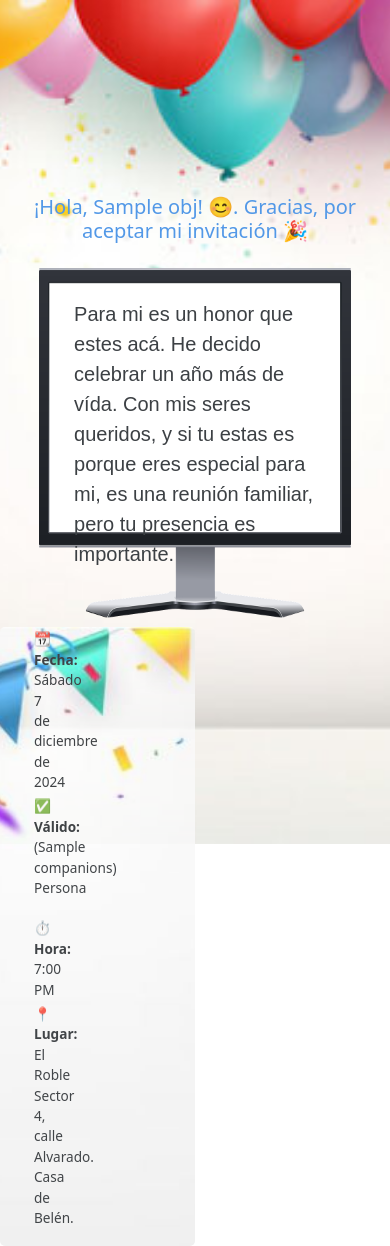
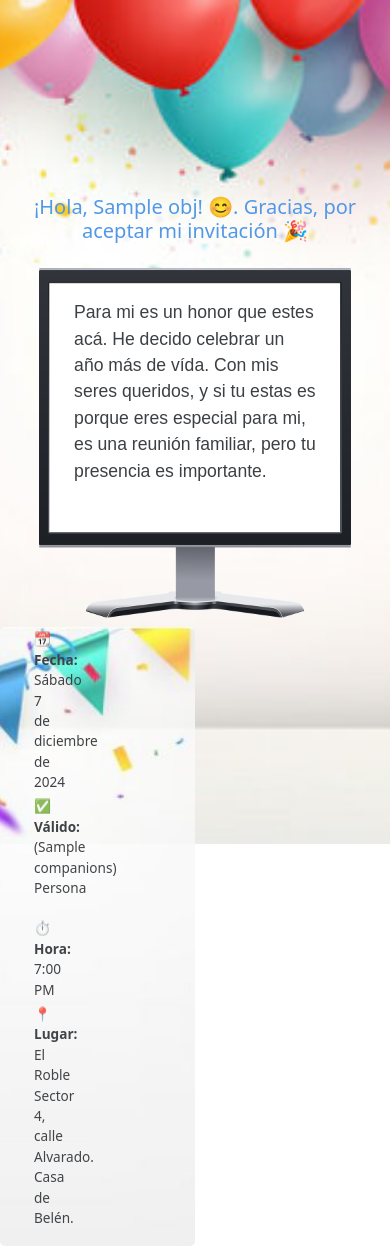
Before and after one commit to ceeck65/birthday, a Django app: template app/templates/invitation.html in a window 390 px wide. Run offline with Django 5.2, Linux system fonts and the light colour scheme; the template is opened without the code that fills it: most values are stand-ins (such as "Sample title", 1, 10 or a date in 2020); some web fonts are replaced.

Commit message:
invitation

```diff
--- a/app/templates/invitation.html
+++ b/app/templates/invitation.html
@@ -149,7 +149,7 @@
 
             .card-body {
                 padding-top: 8%;
-                font-size: 1.25em;
+                font-size: 1.10em;
             }
 
             li {
```
